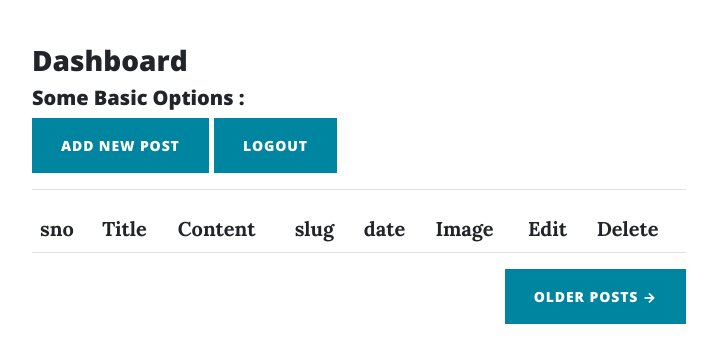
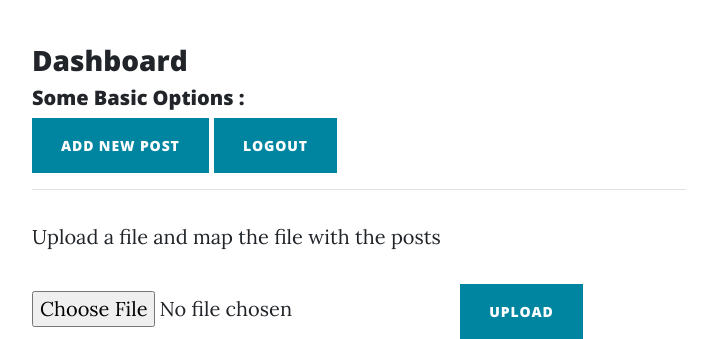
Before and after one commit to soumyadeep28/Python-Blog, a Flask app: template templates/dashboard.html in a window 1280 px wide. Shown: the part 536-875 px from the top of the page, without its empty margins (281-998 px from the left). Run offline with Flask 2, Linux system fonts and the light colour scheme; the template is opened without the code that fills it, so the values that code supplies are empty; some libraries are stand-ins or nearby versions.

Commit message:
updated successfully for the file upload thing

```diff
--- a/config.json
+++ b/config.json
@@ -7,7 +7,8 @@
         "mailpasswd" : "C0mmunication@01",
         "num_of_post" : 5 ,
         "admin_user" : "admin",
-        "admin_pass" : "Welcome@123"
+        "admin_pass" : "Welcome@123",
+        "location" : "D:\\Practice\\Python\\codingwithHarry-Flask\\basicblogpost"
 
 
     }
--- /dev/null
+++ b/kaggle.json
@@ -0,0 +1 @@
+{"username":"soumyadeepsen97","key":"59cc2b38356597f2af7053b7f7d6bffc"}
--- a/main.py
+++ b/main.py
@@ -3,17 +3,24 @@ from flask_sqlalchemy import SQLAlchemy
 from datetime import datetime
 import json
 from flask_mail import Mail  #this is to import mailing feature
-
+import os
+from werkzeug.utils  import secure_filename   #to secure files
 #defining the application
 app = Flask(__name__)
 
 #setting up secret key
 app.config['SECRET_KEY'] = "Your_secret_string"
 
+
 #loading all the data as json file
 with open("config.json" , 'r') as c:
 
     params = json.load(c)["params"]
+
+
+#setting up path for file upload
+app.config['UPLOAD_FOLDER'] = params['location']
+
 
 #----------configure for mailing fitures in gmail
 app.config.update(
@@ -157,6 +164,14 @@ def edit(sno):
         post = Posts.query.filter_by(sno = sno).first()
         return render_template('edit.html' , params = params , post = post)
 
+@app.route('/uploader' , methods = ['POST' ,'GET'])
+def uploader():
+    if 'user' in session and session['user']== params['admin_user']: #to check logged in or not
+        if(request.method == 'POST'):
+            f =request.files['file1']
+            f.save( os.path.join(app.config['UPLOAD_FOLDER'] ,secure_filename(f.filename)))
+            return 'Uploaded Successfully'
+
 
 #------- to run the flask application----------
 app.run(debug=True)
--- a/templates/dashboard.html
+++ b/templates/dashboard.html
@@ -29,6 +29,11 @@
             <a href="/edit/0"><button class="btn btn-primary text-uppercase"> Add New Post </button></a>
             <a href="/logout"><button class="btn btn-primary text-uppercase">Logout</button></a>
             <hr>
+                  <p>Upload a file and map the file with the posts</p>
+            <form action="/uploader" method="POST" enctype="multipart/form-data">
+                <input  type="file" name="file1" id="file">
+                <button class="btn btn-primary text-uppercase" type="submit">Upload</button>
+            </form>
                     <!-- Post preview-->
 
                     <table class="table">
```
